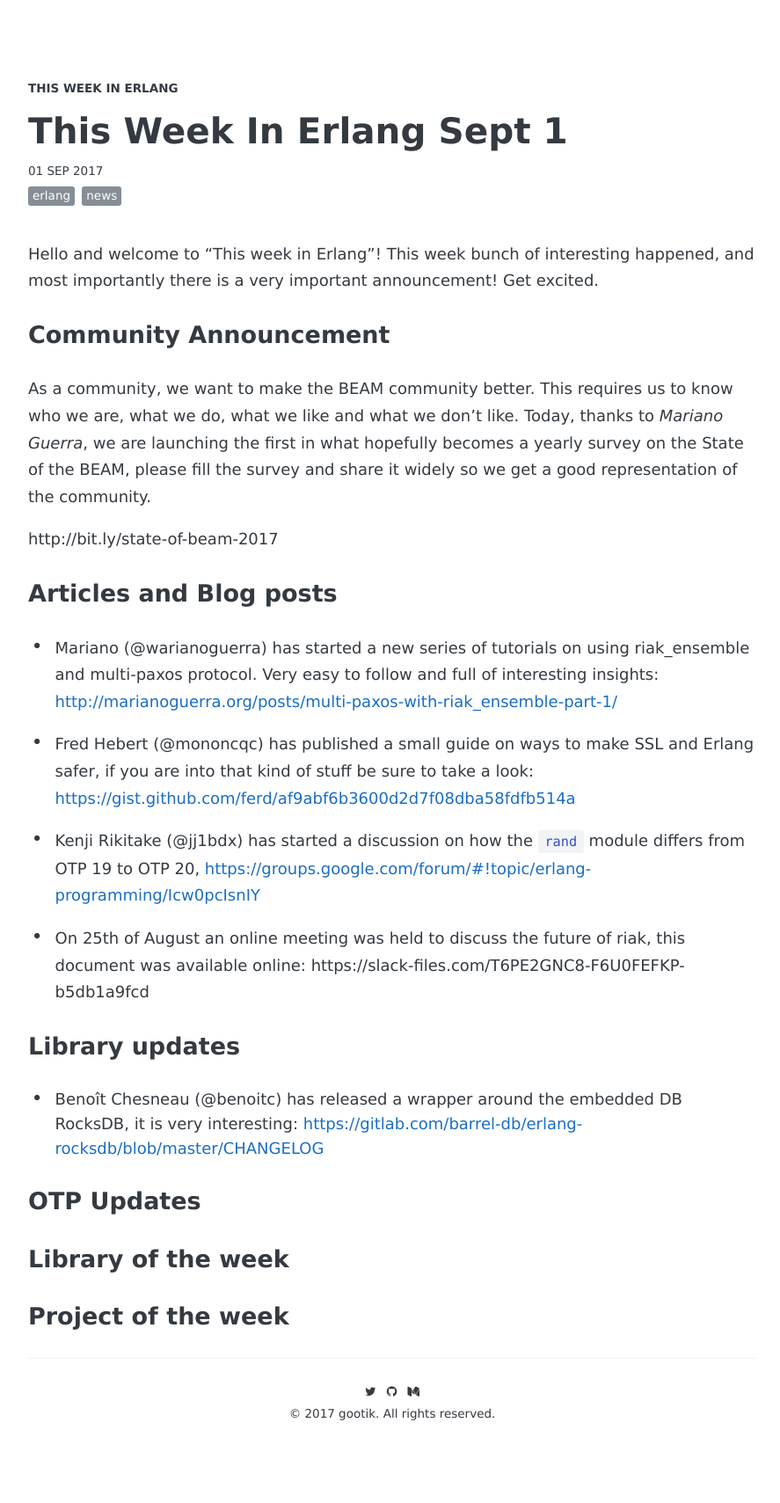
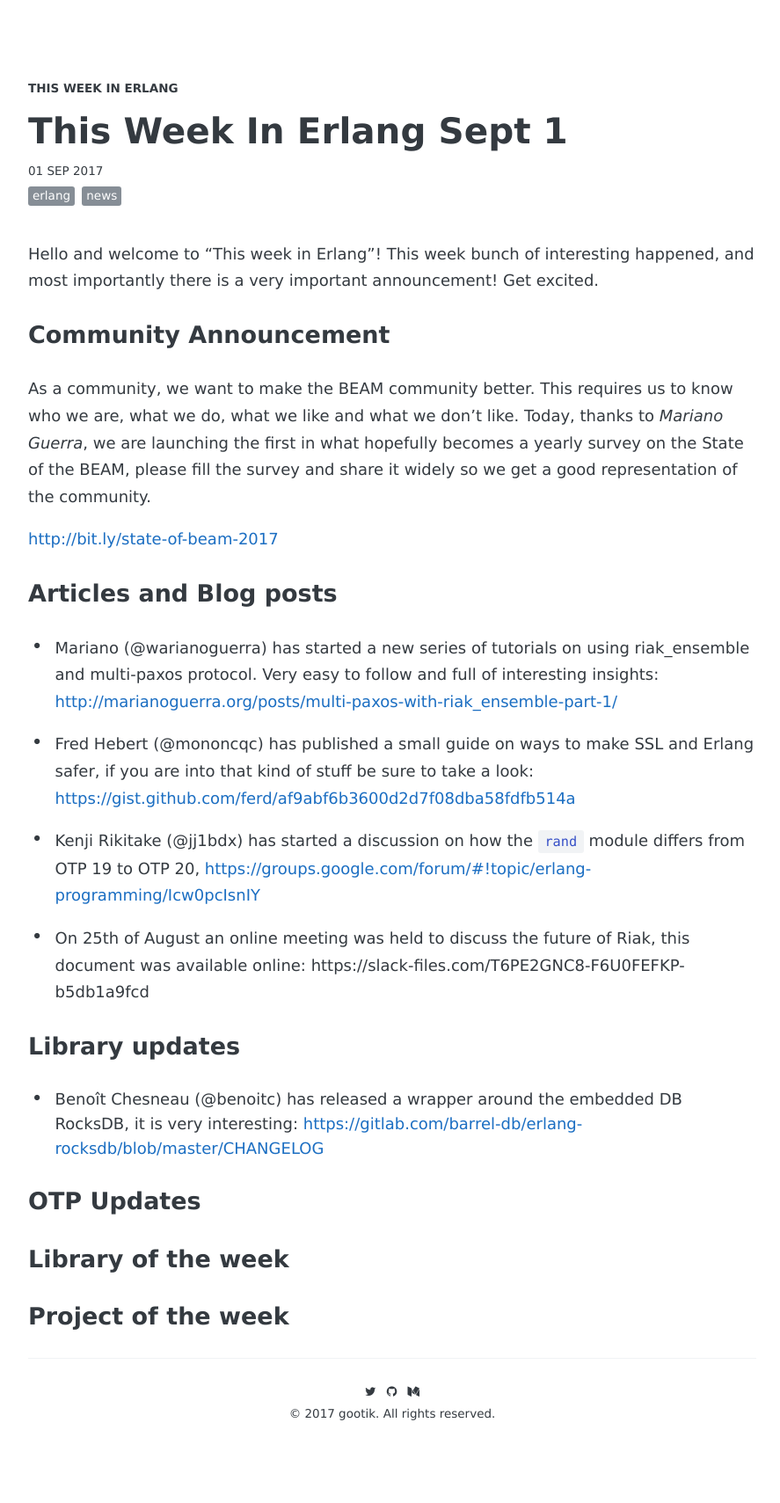
Before and after one commit to gootik/this-week-in-erlang, a Jekyll site: the page built from _posts/2017-09-01-sept-01.md, in a window 1280 px wide. Shown: the whole page at 88% size, without its empty margins (194-1081 px from the left). Built offline with Jekyll 4.4.1, drawn with Linux system fonts in a browser that asks for light colours; some web fonts are replaced.

Commit message:
Spelling mistakes

```diff
--- a/_posts/2017-09-01-sept-01.md
+++ b/_posts/2017-09-01-sept-01.md
@@ -13,7 +13,7 @@ Hello and welcome to "This week in Erlang"! This week bunch of interesting happe
 ### Community Announcement
 As a community, we want to make the BEAM community better. This requires us to know who we are, what we do, what we like and what we don't like. Today, thanks to *Mariano Guerra*, we are launching the first in what hopefully becomes a yearly survey on the State of the BEAM, please fill the survey and share it widely so we get a good representation of the community.
 
-http://bit.ly/state-of-beam-2017
+<http://bit.ly/state-of-beam-2017>
 
 ### Articles and Blog posts
  * Mariano (@warianoguerra) has started a new series of tutorials on using riak_ensemble and multi-paxos protocol. Very easy to follow and full of interesting insights: <http://marianoguerra.org/posts/multi-paxos-with-riak_ensemble-part-1/>
@@ -22,7 +22,7 @@ http://bit.ly/state-of-beam-2017
 
  * Kenji Rikitake (@jj1bdx) has started a discussion on how the `rand` module differs from OTP 19 to OTP 20, <https://groups.google.com/forum/#!topic/erlang-programming/Icw0pcIsnIY>
 
- * On 25th of August an online meeting was held to discuss the future of riak, this document was available online: https://slack-files.com/T6PE2GNC8-F6U0FEFKP-b5db1a9fcd
+ * On 25th of August an online meeting was held to discuss the future of Riak, this document was available online: https://slack-files.com/T6PE2GNC8-F6U0FEFKP-b5db1a9fcd
 
 ### Library updates
  * Benoît Chesneau (@benoitc) has released a wrapper around the embedded DB RocksDB, it is very interesting: <https://gitlab.com/barrel-db/erlang-rocksdb/blob/master/CHANGELOG>
```
